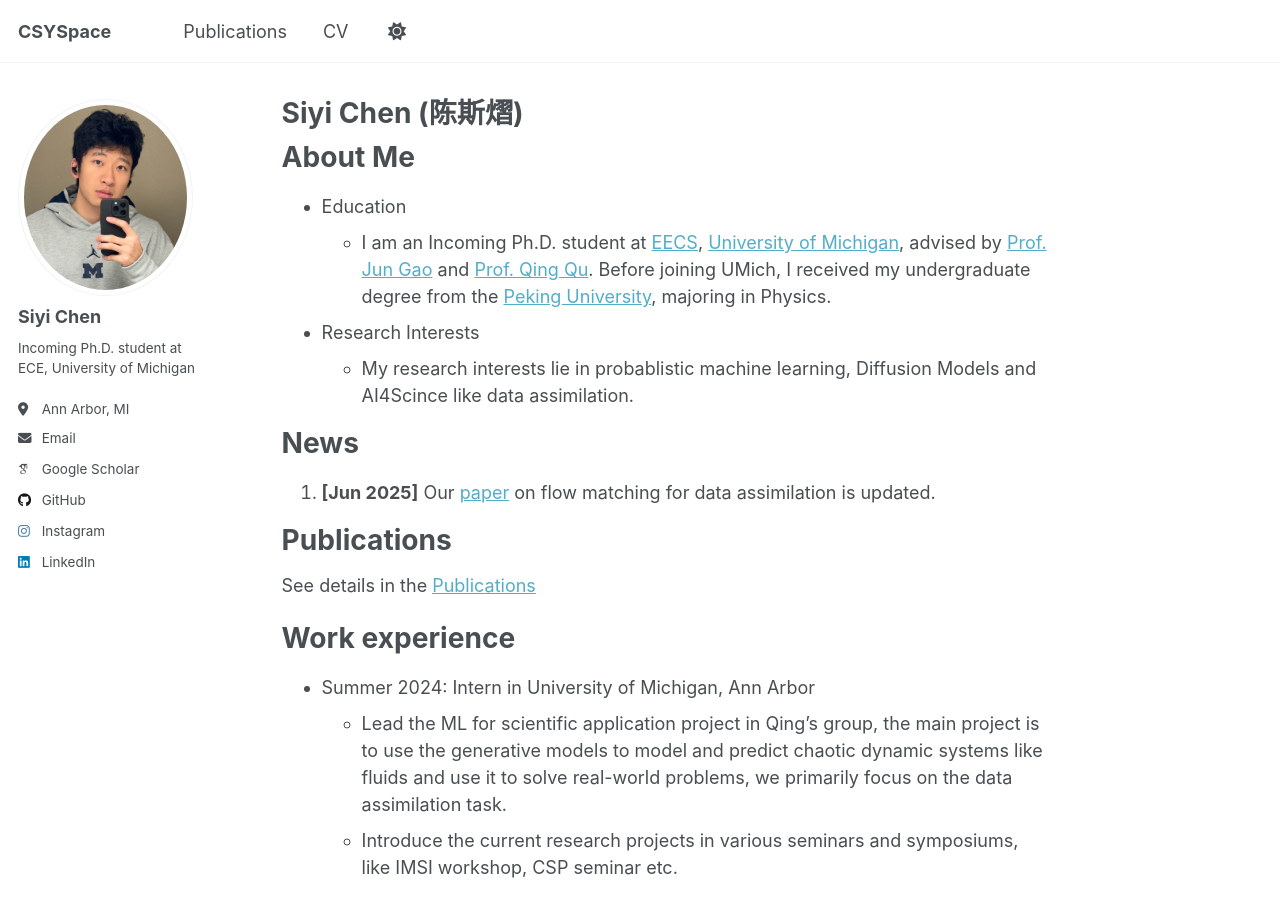
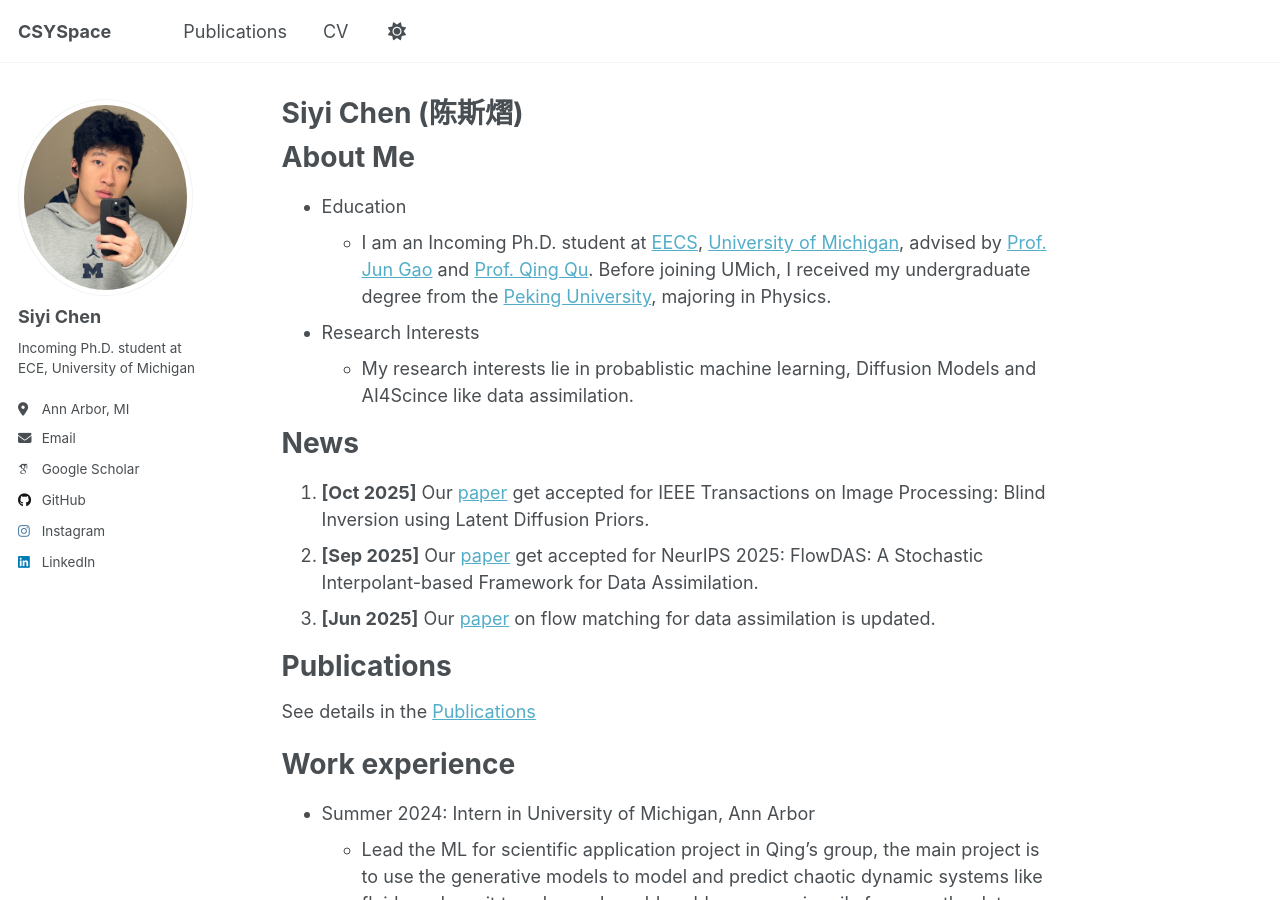
Before and after one commit to csy2077/siyichen.github.io, a Jekyll site: the page built from _pages/about.md, in a window 1280 px wide and 900 px high. Built offline with Jekyll 4.4.1, drawn with Linux system fonts in a browser that asks for light colours; some web fonts are replaced.

Commit message:
Updated about page with news

```diff
--- a/_pages/about.md
+++ b/_pages/about.md
@@ -17,7 +17,9 @@ About Me
 
 News
 ======
-1. **[Jun 2025]** Our [paper](https://arxiv.org/abs/2501.16642) on flow matching for data assimilation is updated.
+1. **[Oct 2025]** Our [paper](https://arxiv.org/abs/2407.01027) get accepted for IEEE Transactions on Image Processing: Blind Inversion using Latent Diffusion Priors.
+2. **[Sep 2025]** Our [paper](https://arxiv.org/abs/2501.16642) get accepted for NeurIPS 2025: FlowDAS: A Stochastic Interpolant-based Framework for Data Assimilation.
+3. **[Jun 2025]** Our [paper](https://arxiv.org/abs/2501.16642) on flow matching for data assimilation is updated.
 
 Publications
 ======
```
